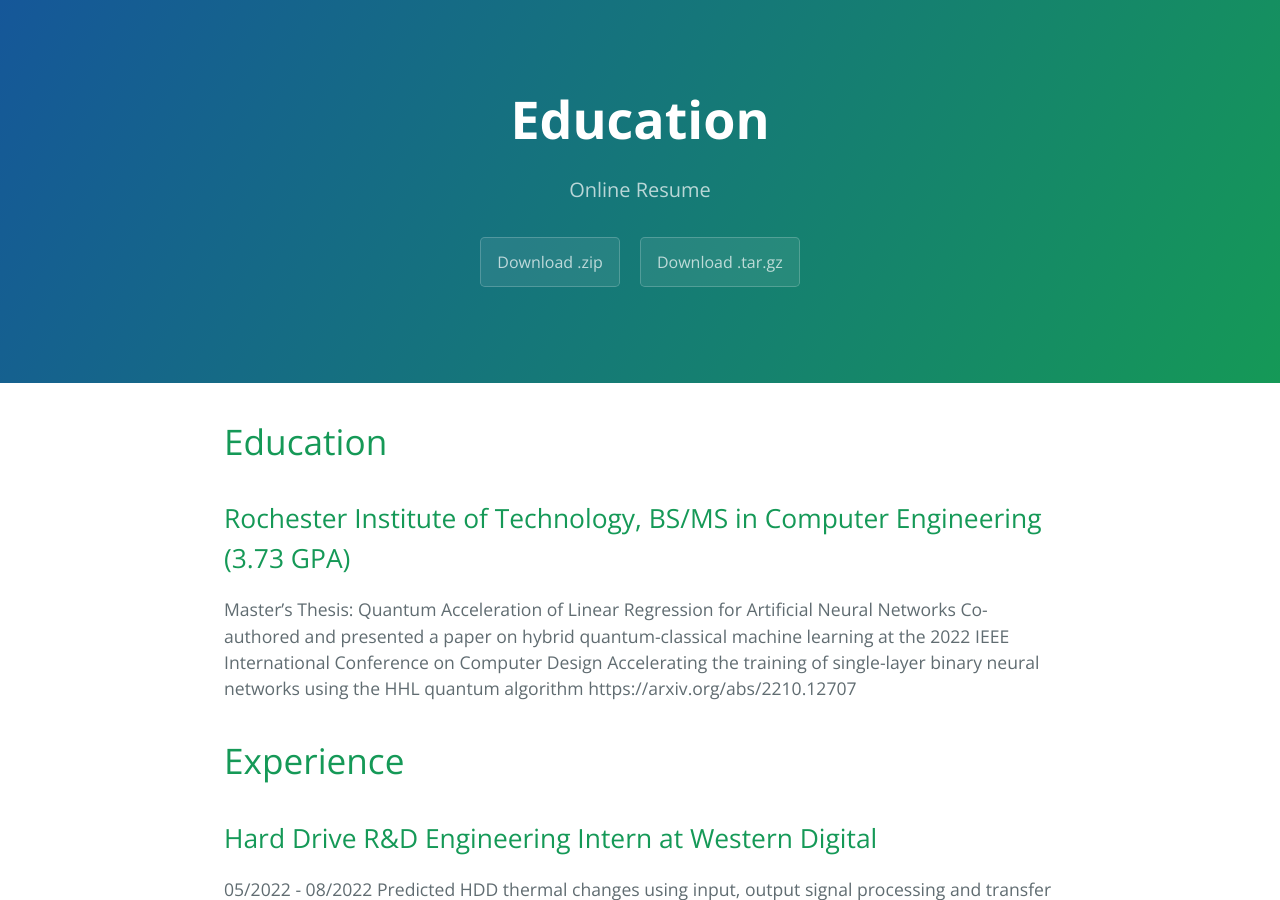
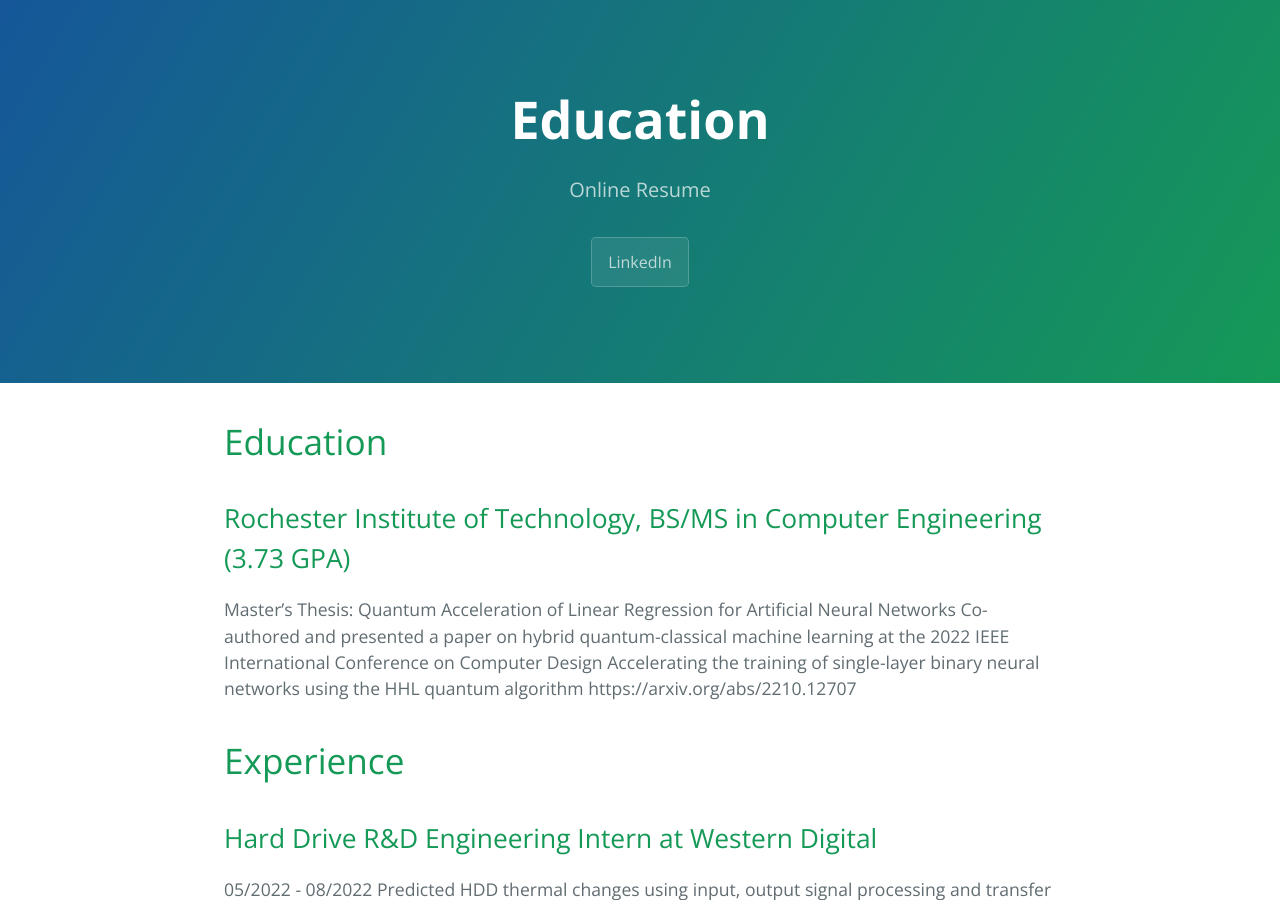
Before and after one commit to MartinHoffnagle/martinhoffnagle.github.io, a Jekyll site: the page built from index.md, in a window 1280 px wide and 900 px high. Built offline with Jekyll 4.4.1, drawn with Linux system fonts in a browser that asks for light colours; our own code applies the rules of GitHub Pages for plain Markdown files.

Commit message:
Update default.html

```diff
--- a/_layouts/default.html
+++ b/_layouts/default.html
@@ -22,8 +22,7 @@
         <a href="{{ site.github.repository_url }}" class="btn">View on GitHub</a>
       {% endif %}
       {% if site.show_downloads %}
-        <a href="{{ site.github.zip_url }}" class="btn">Download .zip</a>
-        <a href="{{ site.github.tar_url }}" class="btn">Download .tar.gz</a>
+        <a href="{{ site.linkedin.url }}" class="btn">LinkedIn</a>
       {% endif %}
     </header>
 
```
